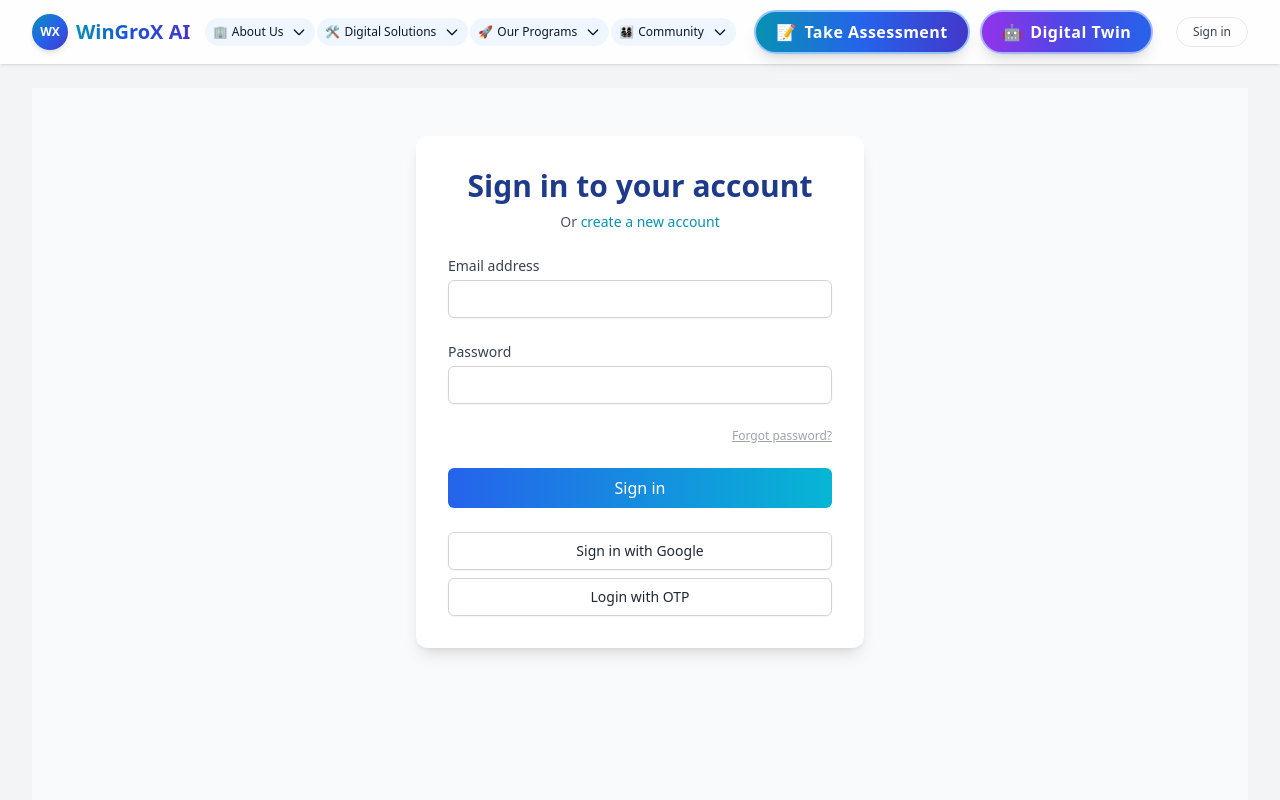
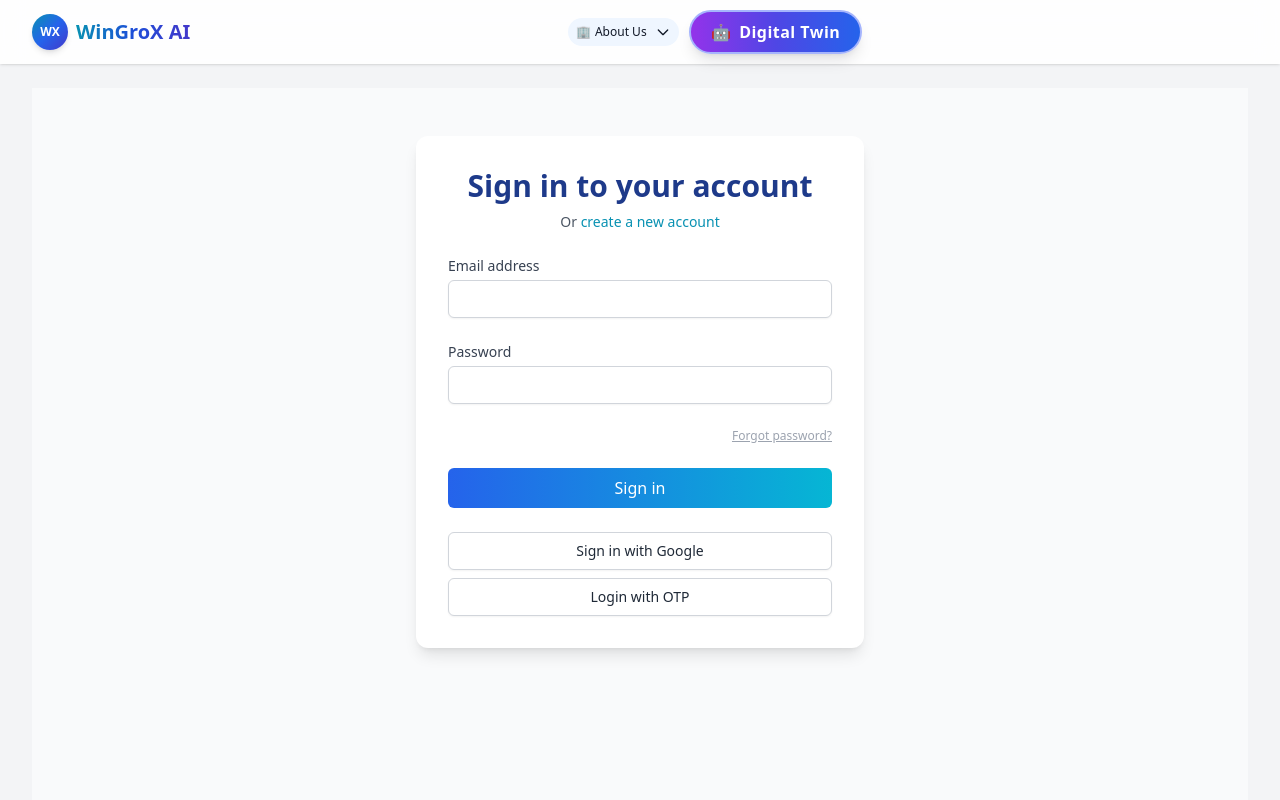
Before and after one commit to shivanichhabra4u10-cmyk/wingro, a React (Create React App) app in the folder client/: page /login in a window 1280 px wide. Shown: the top 800 px of the page. Built offline with nearby package versions, Linux system fonts and the light colour scheme.

Commit message:
temporaily made some menus hidden

```diff
--- a/client/src/components/Layout.tsx
+++ b/client/src/components/Layout.tsx
@@ -46,6 +46,7 @@ const Layout: React.FC<LayoutProps> = ({ children }) => {
         { name: 'Book a Coach', href: '/marketplace' },
         { name: 'Join as Coach', href: '/join-as-coach' },
       ],
+      hidden: true,
     },
       {
         name: 'Our Programs',
@@ -55,6 +56,7 @@ const Layout: React.FC<LayoutProps> = ({ children }) => {
           { name: 'E Incubator', href: '/programs/e-incubator' },
           { name: 'Growth Link', href: '/programs/growth-link' },
         ],
+        hidden: true,
       },
     // Knowledge Hub menu (hidden, set hidden: true to hide from UI but keep in code for future use)
     {
@@ -73,6 +75,7 @@ const Layout: React.FC<LayoutProps> = ({ children }) => {
         { name: 'Join Community', href: '/grow-with-community' },
         { name: 'Provider Marketplace', href: '/community/provider-marketplace' },
       ],
+      hidden: true,
     },
   ];
 
@@ -155,8 +158,8 @@ const Layout: React.FC<LayoutProps> = ({ children }) => {
               })}
               {/* Admin menu for admin users */}
               {isAdmin && <AdminMenu />}
-              {/* Prominent Take Assessment button */}
-              <a
+              {/* Prominent Take Assessment button - Hidden */}
+              {false && <a
                 href="/assessment-selection"
                 target="_blank"
                 rel="noopener noreferrer"
@@ -165,7 +168,7 @@ const Layout: React.FC<LayoutProps> = ({ children }) => {
               >
                 <span className="mr-2">📝</span>
                 Take Assessment
-              </a>
+              </a>}
               {/* Prominent Digital Twin button */}
               <Link
                 to="/digital-twin"
@@ -258,7 +261,7 @@ const Layout: React.FC<LayoutProps> = ({ children }) => {
                   )}
                 </div>
               ) : (
-                <Link
+                false && <Link
                   to="/login"
                   className="text-xs font-medium text-gray-700 hover:text-cyan-700 px-4 py-1.5 rounded-full hover:bg-gray-50 border border-gray-200 transition-all"
                 >
```
